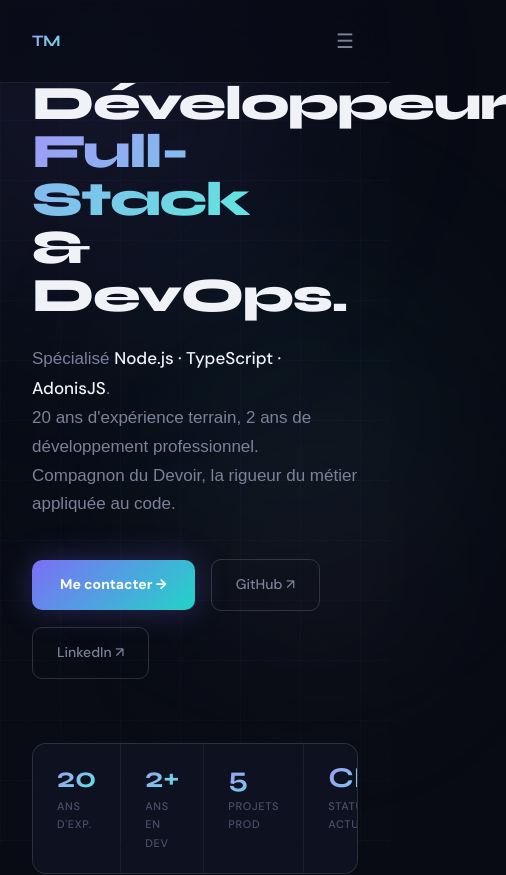
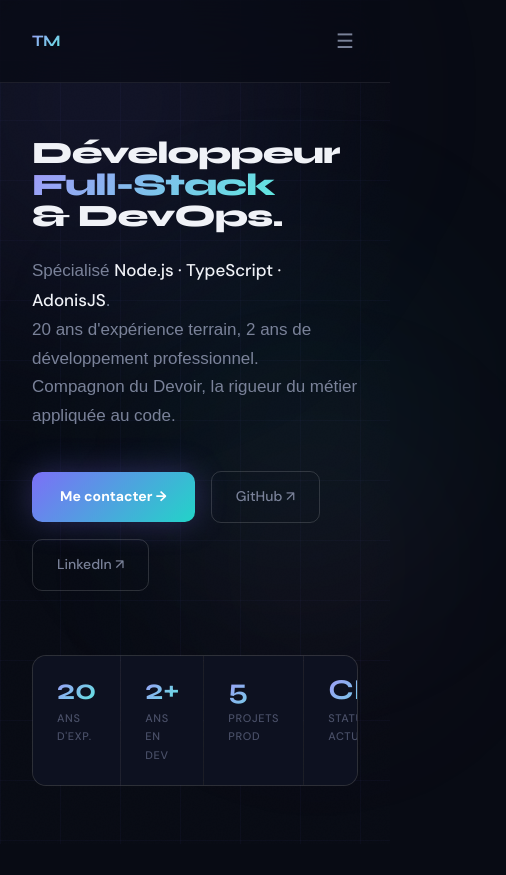
Before and after one commit to ThomMarchand/portfolio, a Next.js app: page / in a window 390 px wide. Shown: the top 875 px of the page, 506 px wide, since content can reach past the window. Built offline with nearby package versions, Linux system fonts and the light colour scheme; a web font is replaced by a local one.

Commit message:
refactor(Home): adjust hero title font size for better responsiveness

```diff
--- a/app/page.tsx
+++ b/app/page.tsx
@@ -39,7 +39,7 @@ export default function Home() {
         <h1
           style={{
             fontFamily: "var(--font-display)",
-            fontSize: "clamp(3rem, 6vw, 5.5rem)",
+            fontSize: "clamp(1.5rem, 8vw, 5.5rem)",
             fontWeight: 800,
             lineHeight: 1.0,
             letterSpacing: "-0.03em",
```
